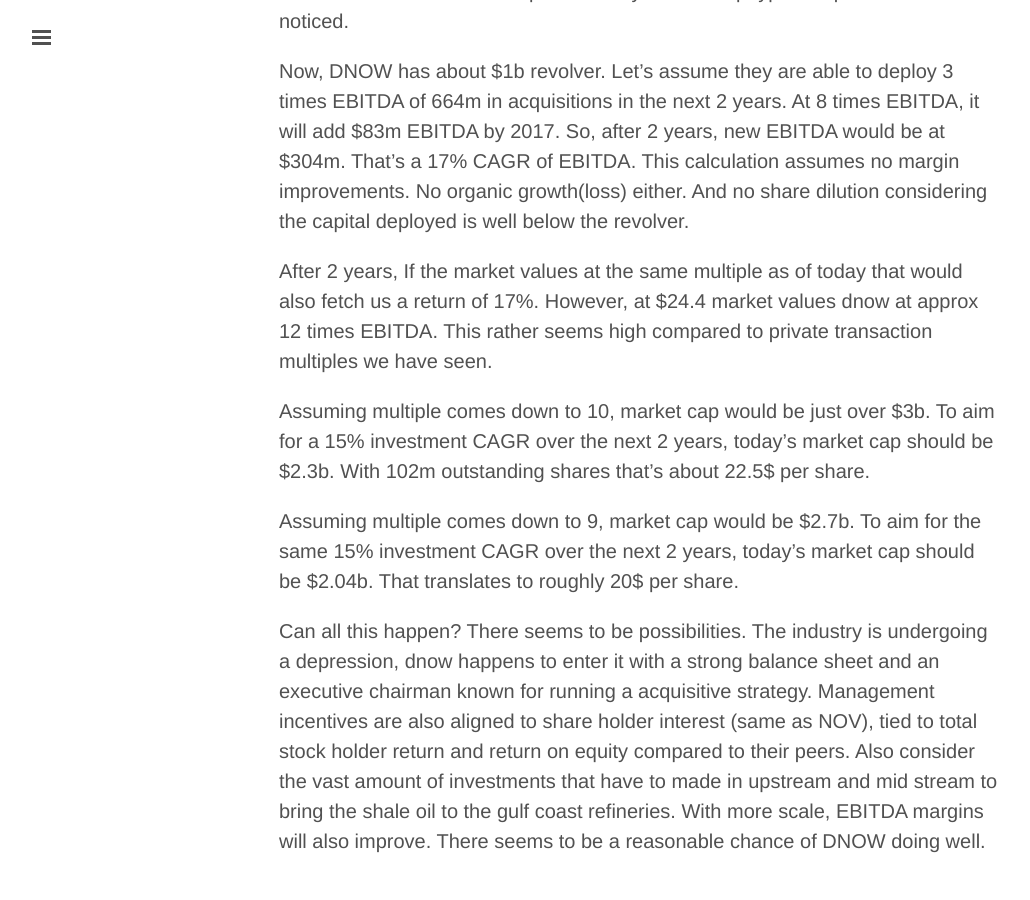
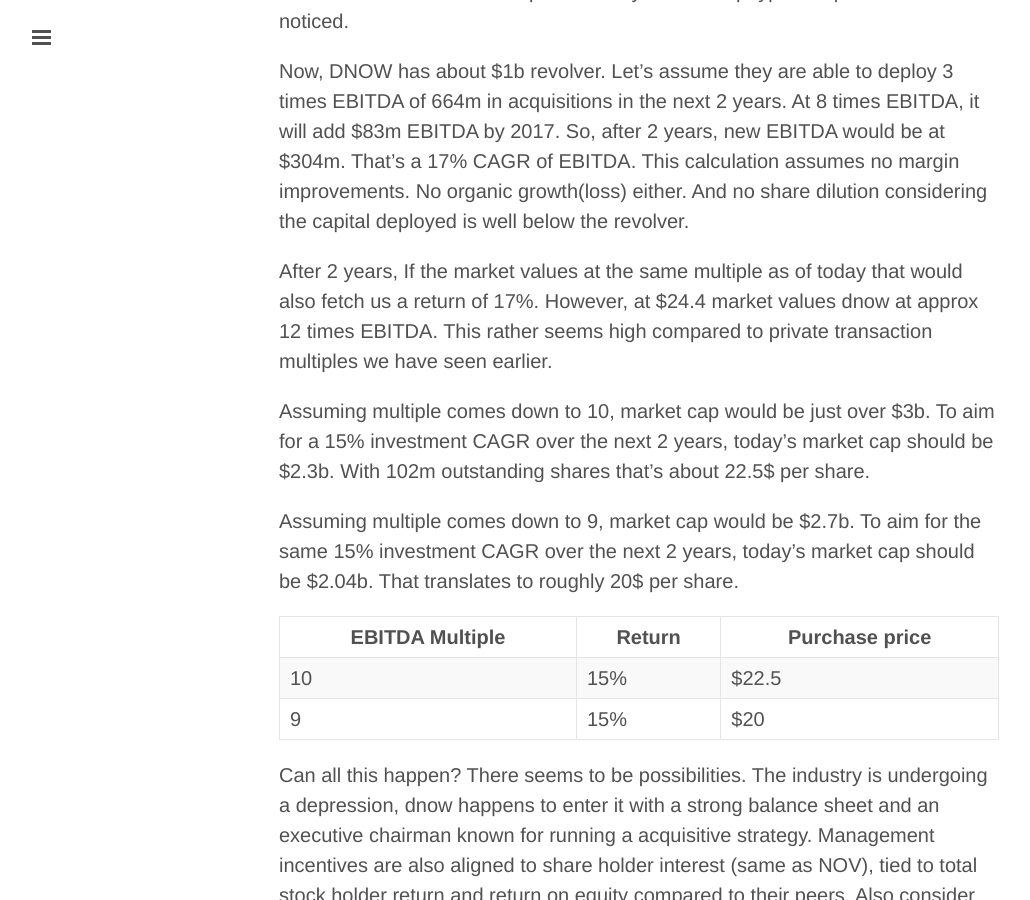
Before and after one commit to gitforwork2/gitforwork.github.io, a Jekyll site: the page built from _posts/2015-05-01-dnow-analysis.md, in a window 1280 px wide and 900 px high, scrolled down 1002 px. Shown: the whole window, without its empty margins (1-1031 px from the left). Built offline with Jekyll 4.4.1, drawn with Linux system fonts in a browser that asks for light colours; Markdown is read by kramdown in place of the engine named in the settings.

Commit message:
dnow edit with a table

```diff
--- a/_posts/2015-05-01-dnow-analysis.md
+++ b/_posts/2015-05-01-dnow-analysis.md
@@ -34,7 +34,7 @@
 After 2 years,
 If the market values at the same multiple as of today that would also fetch us a return of 17%.
 However, at $24.4 market values dnow at approx 12 times EBITDA. This rather seems high compared to private transaction
-multiples we have seen.
+multiples we have seen earlier.
 
 Assuming multiple comes down to 10, market cap would be just over $3b.
 To aim for a 15% investment CAGR over the next 2 years, today's market cap should be $2.3b.
@@ -44,6 +44,11 @@
 To aim for the same 15% investment CAGR over the next 2 years, today's market cap should be $2.04b.
 That translates to roughly 20$ per share.
 
+EBITDA Multiple | Return| Purchase price
+----------------|-------|---------------
+  10            | 15%   | $22.5
+   9            | 15%   | $20
+
 Can all this happen? There seems to be possibilities. The industry is undergoing a depression, dnow happens to enter it with
 a strong balance sheet and an executive chairman known for running a acquisitive strategy. Management incentives are also aligned to
 share holder interest (same as NOV), tied to total stock holder return and return on equity compared to their peers.
```
